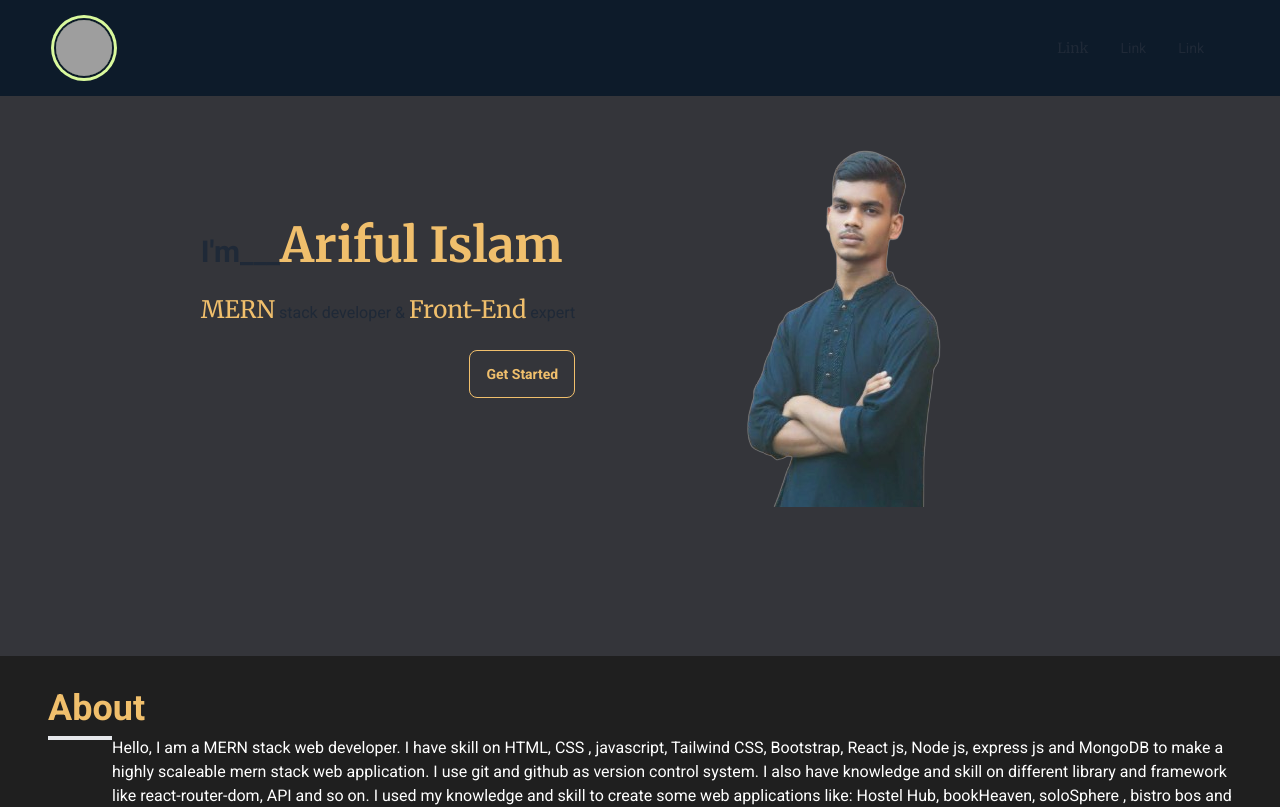
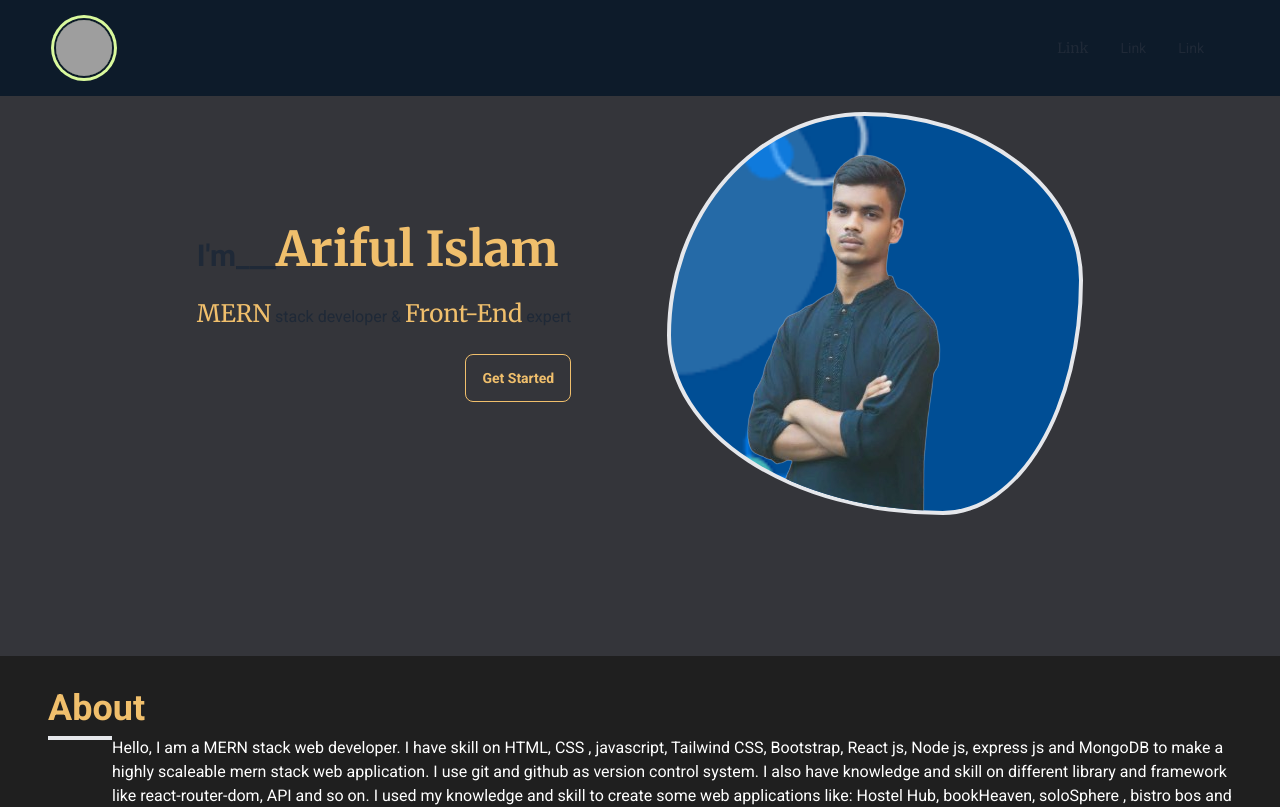
Before and after one commit to Arif-Islam21/developerPortfolio, a React (Vite) app: page / in a window 1280 px wide. Shown: the top 807 px of the page. Built offline with nearby package versions, Linux system fonts and the light colour scheme; grey boxes are pictures that could not be loaded.

Commit message:
animated border radius added

```diff
--- a/src/Pages/Home/Hero/Hero.jsx
+++ b/src/Pages/Home/Hero/Hero.jsx
@@ -1,4 +1,5 @@
 import img from "/portfolio.png";
+import background from "/bgimage.png";
 
 const Hero = () => {
   return (
@@ -28,7 +29,15 @@ const Hero = () => {
           </div>
         </div>
 
-        <img src={img} className="object-cover rounded-lg" />
+        <img
+          src={img}
+          style={{
+            borderRadius: "54% 46% 63% 37% / 50% 31% 69% 50%",
+            backgroundImage: `url(${background})`,
+            backgroundSize: "cover",
+          }}
+          className={`object-cover animate-border-radius-move border-4 rounded-lg bg-white`}
+        />
       </div>
     </div>
   );
--- a/tailwind.config.js
+++ b/tailwind.config.js
@@ -3,6 +3,17 @@ export default {
   content: ["./index.html", "./src/**/*.{js,ts,jsx,tsx}"],
   theme: {
     extend: {
+      keyframes: {
+        borderRadiusMove: {
+          "0%, 100%": { borderRadius: "31% 69% 45% 55% / 45% 60% 40% 55% " },
+          "25%": { borderRadius: "50% 50% 32% 68% / 57% 39% 61% 43%" },
+          "50%": { borderRadius: "60% 40% 50% 50% / 39% 60% 40% 61%" },
+          "75%": { borderRadius: "25% 75% 27% 73% / 67% 26% 74% 33%" },
+        },
+      },
+      animation: {
+        "border-radius-move": "borderRadiusMove 5s infinite",
+      },
       fontFamily: {
         merriWeather: `"Merriweather", serif`,
       },
```
Also changed, not shown: public/bgimage.png (added).
